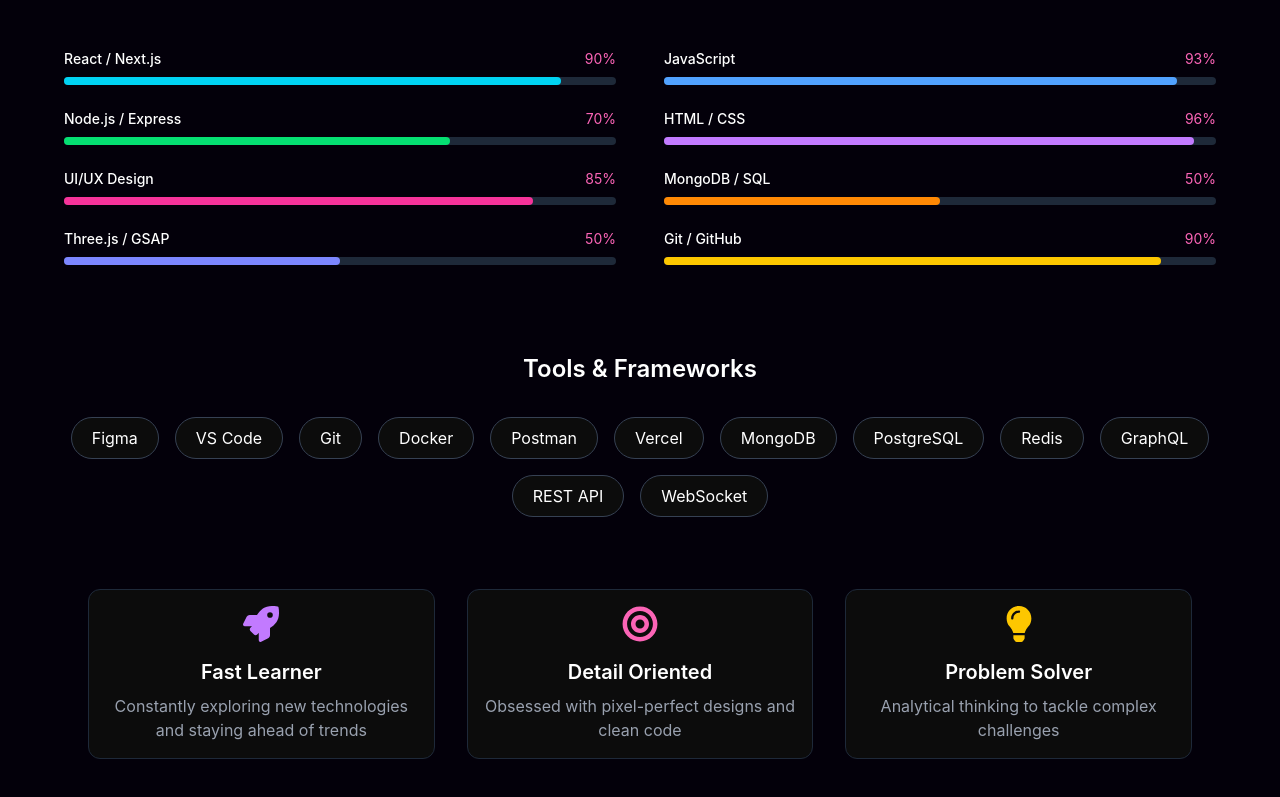
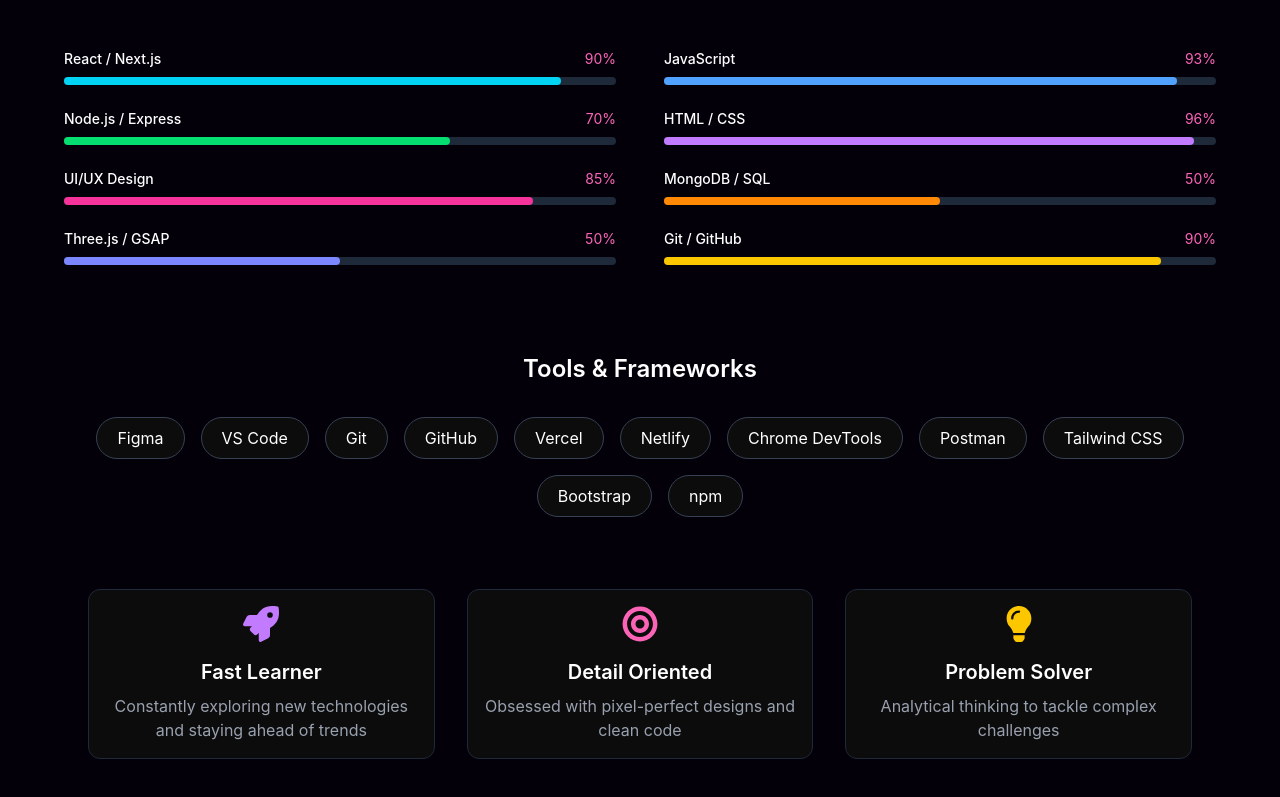
Before and after one commit to muhammad230/Mohdsite.com, a React (Vite) app: page / in a window 1280 px wide. Shown: the part 3393-4190 px from the top of the page. Built offline with nearby package versions, Linux system fonts and the light colour scheme.

Commit message:
update tools

```diff
--- a/src/Components/Skill.jsx
+++ b/src/Components/Skill.jsx
@@ -33,18 +33,17 @@
   );
 };
 const tools = [
-  "Figma",
-  "VS Code",
-  "Git",
-  "Docker",
-  "Postman",
-  "Vercel",
-  "MongoDB",
-  "PostgreSQL",
-  "Redis",
-  "GraphQL",
-  "REST API",
-  "WebSocket",
+ "Figma",
+"VS Code",
+"Git",
+"GitHub",
+"Vercel",
+"Netlify",
+"Chrome DevTools",
+"Postman",
+"Tailwind CSS",
+"Bootstrap",
+"npm"
 ];
 
 const Skill = () => {
```
